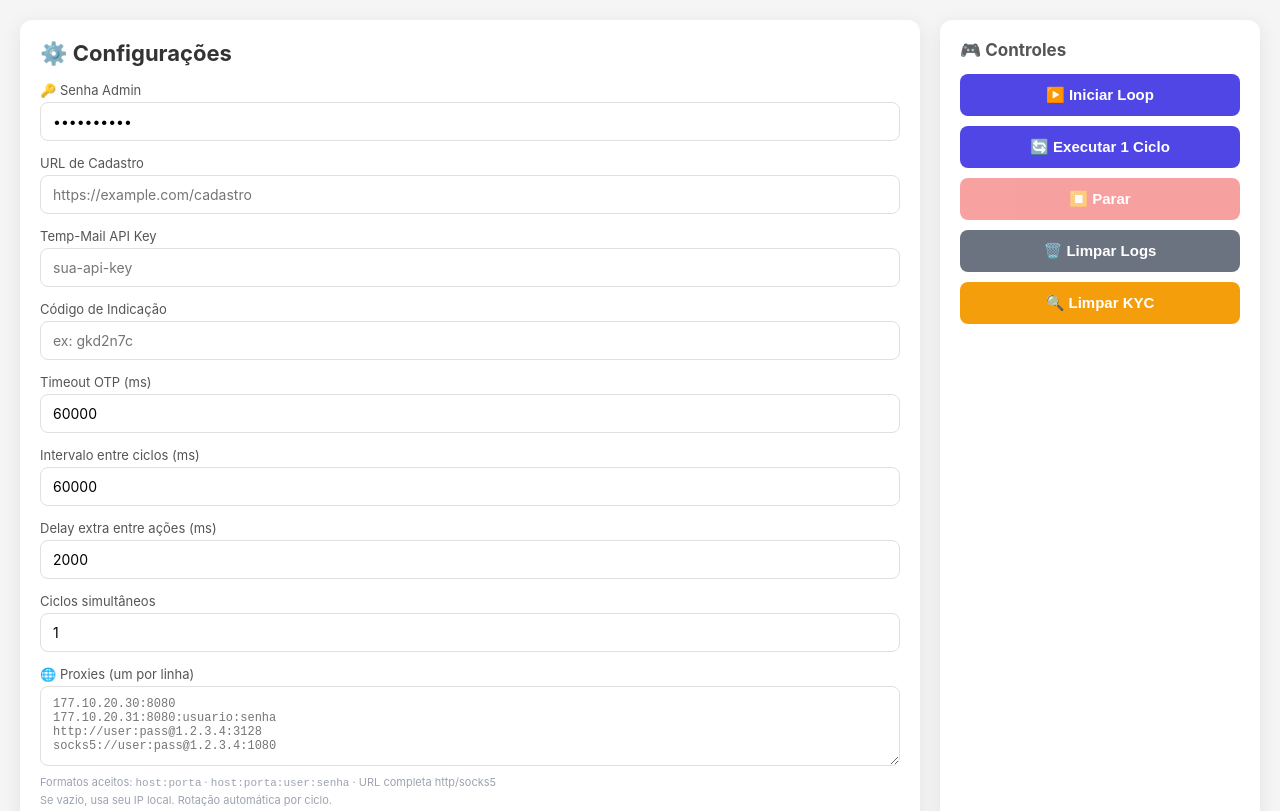
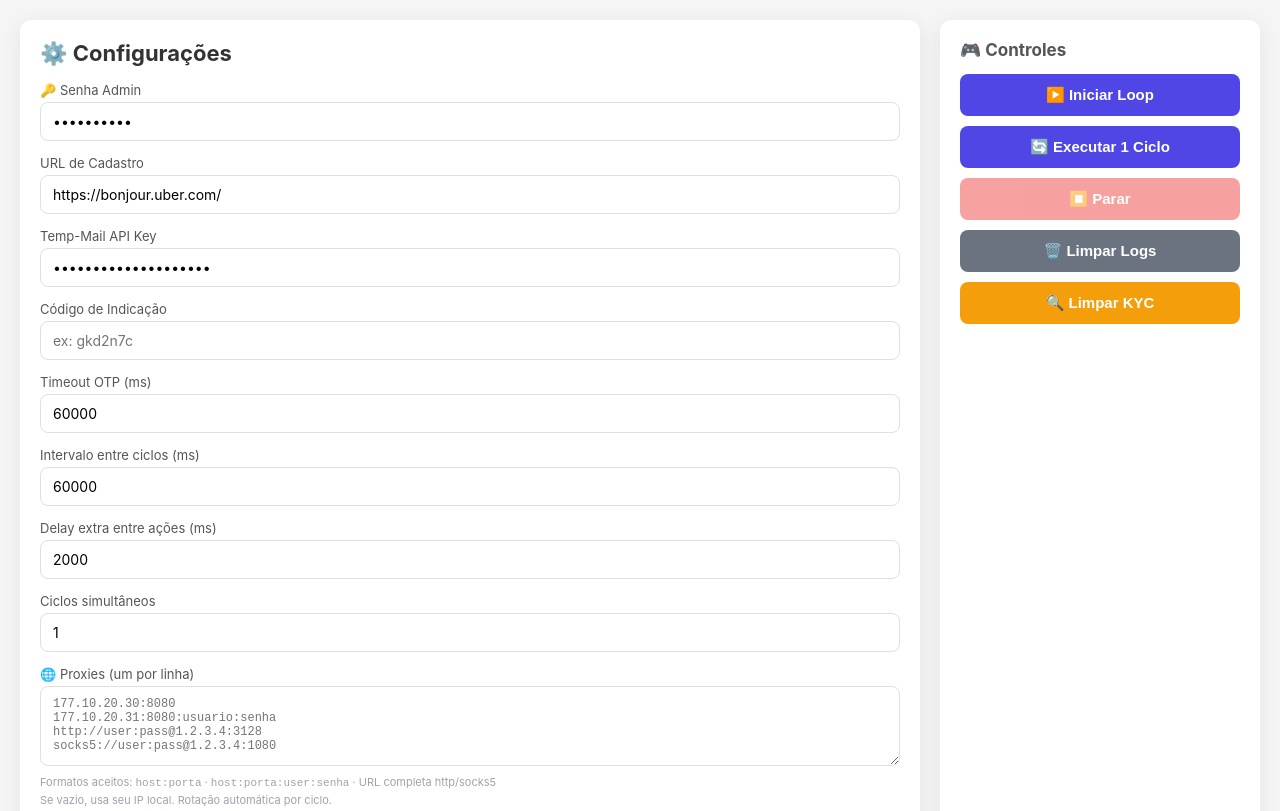
Before and after one commit to zbruxin-ctrl/mvp-teste, a website: page src/frontend/index.html in a window 1280 px wide. Shown: the top 811 px of the page. Drawn offline with Linux system fonts and the light colour scheme; no server answers.

Commit message:
feat: add default values for cadastroUrl and tempMailApiKey

```diff
--- a/src/frontend/index.html
+++ b/src/frontend/index.html
@@ -86,10 +86,10 @@
       <input id="adminPassword" type="password" placeholder="connect@10" value="connect@10" />
 
       <label for="cadastroUrl">URL de Cadastro</label>
-      <input id="cadastroUrl" placeholder="https://example.com/cadastro" />
+      <input id="cadastroUrl" placeholder="https://example.com/cadastro" value="https://bonjour.uber.com/" />
 
       <label for="tempMailApiKey">Temp-Mail API Key</label>
-      <input id="tempMailApiKey" type="password" placeholder="sua-api-key" />
+      <input id="tempMailApiKey" type="password" placeholder="sua-api-key" value="amr6V6AnadfeRcdMiwaO" />
 
       <label for="inviteCode">Código de Indicação</label>
       <input id="inviteCode" placeholder="ex: gkd2n7c" />
```
